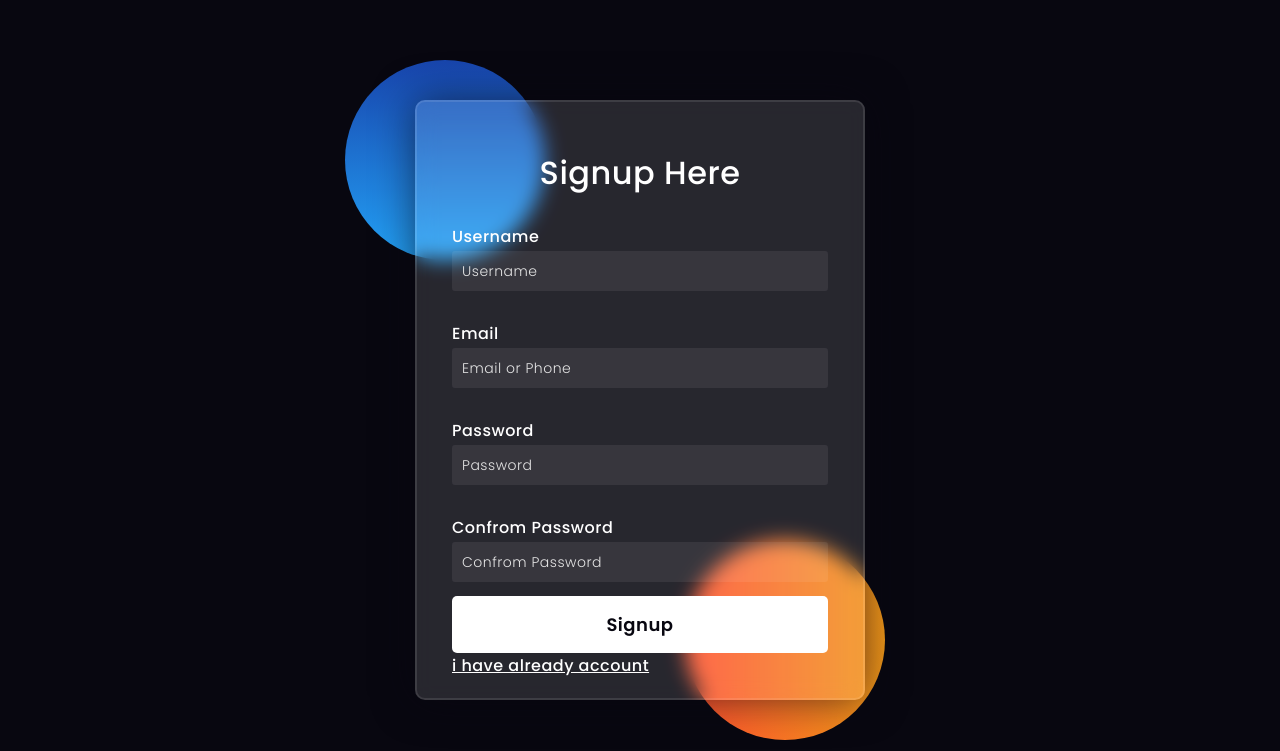
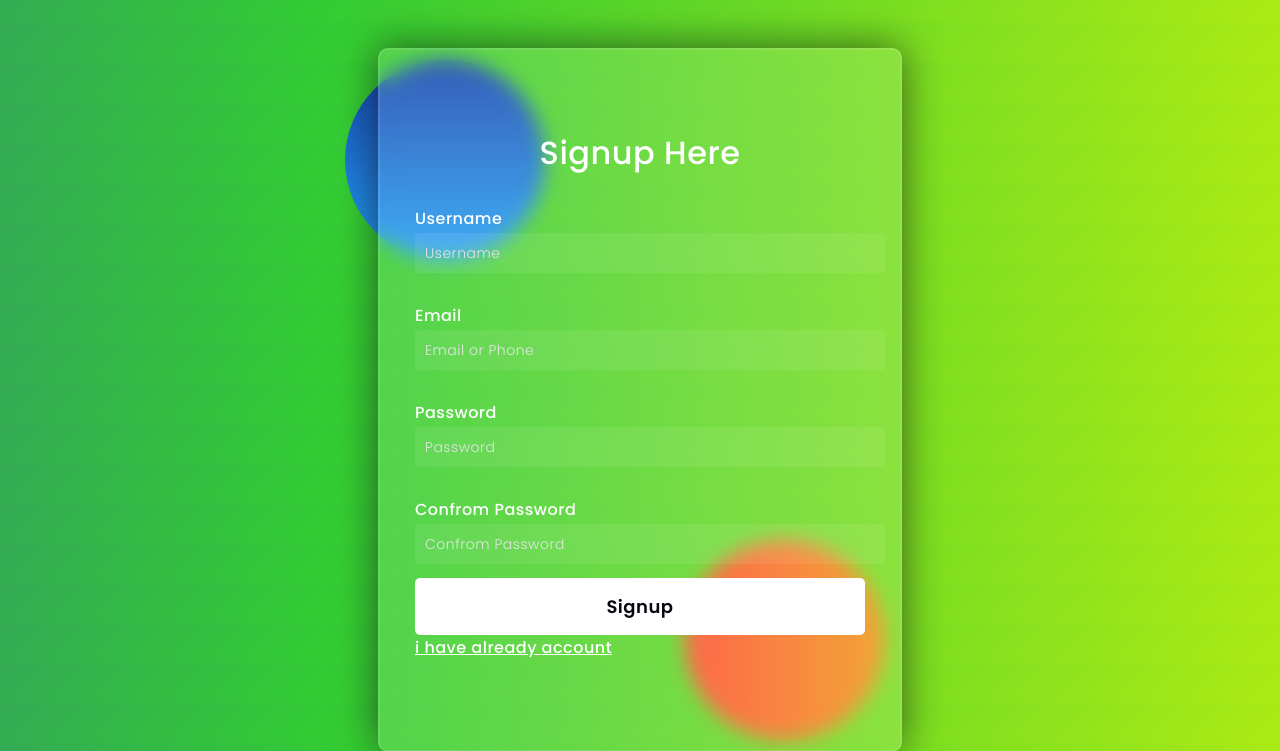
Before and after one commit to saurabhp536/Django-Projects-, a Django app: page / in a window 1280 px wide. Shown: the top 751 px of the page. Run offline with Django 3.2, Linux system fonts and the light colour scheme.

Commit message:
Update signup.html

```diff
--- a/registration/templates/signup.html
+++ b/registration/templates/signup.html
@@ -9,16 +9,32 @@
     <link href="https://fonts.googleapis.com/css2?family=Poppins:wght@300;500;600&display=swap" rel="stylesheet">
     <!--Stylesheet-->
     <style media="screen">
-      *,
+      /* Reset and Global Styles */
       *:before,
       *:after{
           padding: 0;
           margin: 0;
           box-sizing: border-box;
       }
+
+
+      /* Body Styles */
       body{
-    background-color: #080710;
+          background: linear-gradient(135deg, #ff00cc, #3333cc, #33cc33, #ffff00, #ff6600);
+          background-size: 500% 500%;
+          animation: gradient 15s ease infinite;
+          animation-direction: alternate-reverse;
+          animation-timing-function: linear;
+          overflow: hidden;
       }
+
+      @keyframes gradient {
+          0% { background-position: 0% 0%; }
+          100% { background-position: 100% 100%; }
+      }
+
+
+
 .background{
     width: 430px;
     height: 520px;
```
Lines whose indentation alone changed are shown as unchanged.
